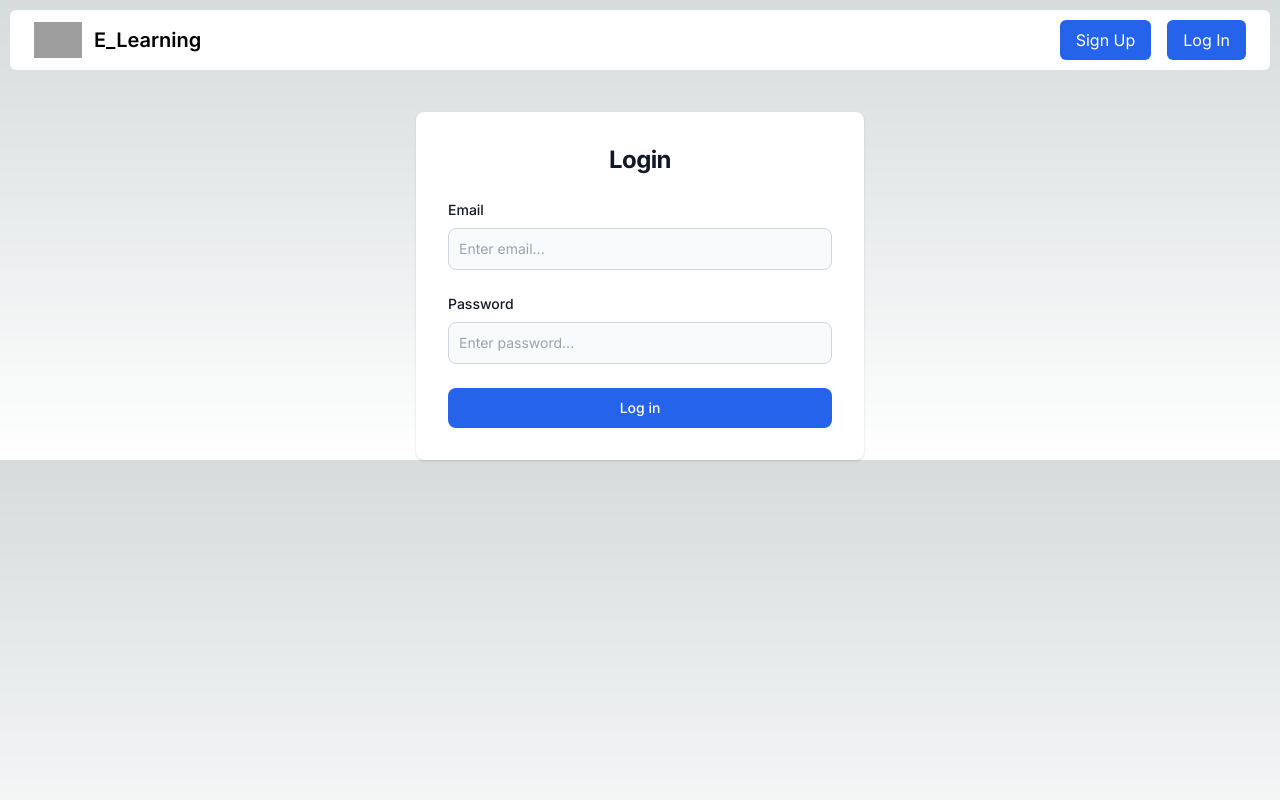
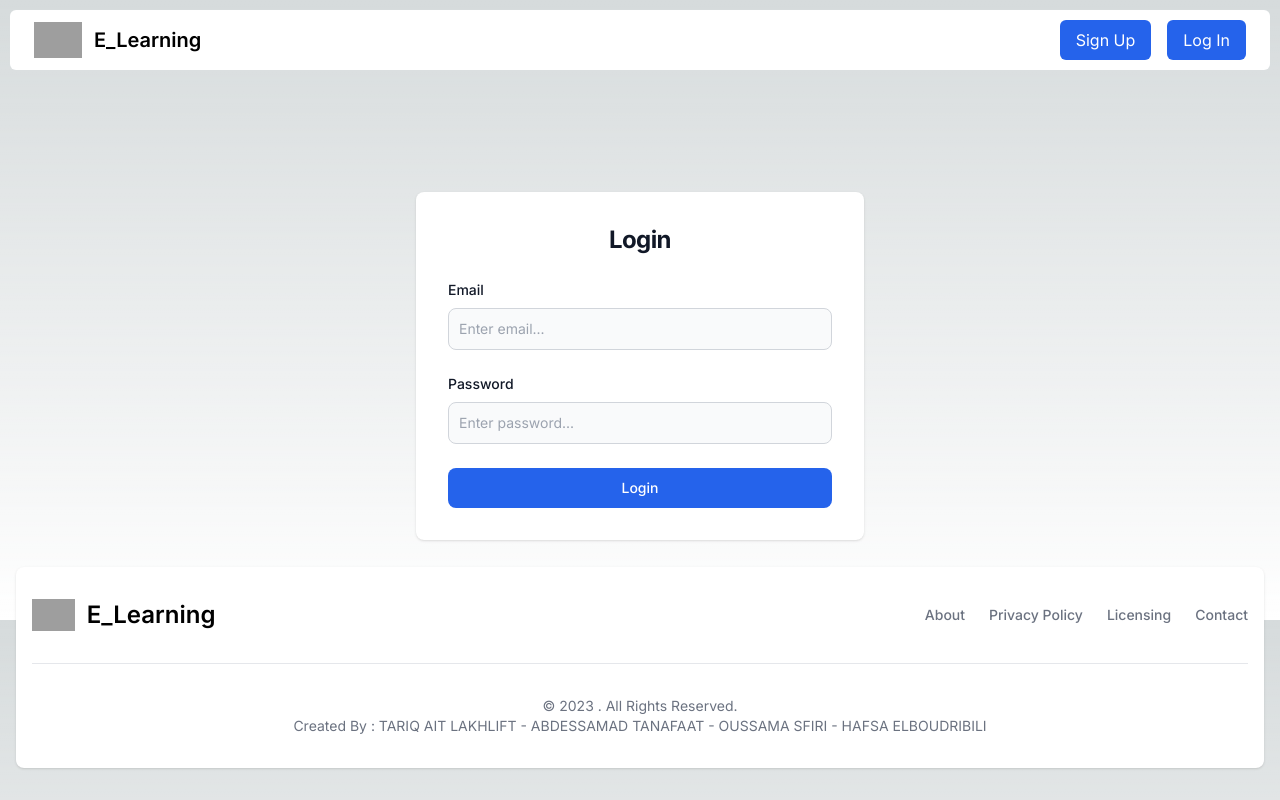
Before and after one commit to Assister2/Next-.NET-E.learning-App, a Next.js app in the folder Client/: page /auth/login in a window 1280 px wide. Built offline with nearby package versions, Linux system fonts and the light colour scheme; grey boxes are pictures that could not be loaded.

Commit message:
linking with api and handling status

```diff
--- a/Client/package.json
+++ b/Client/package.json
@@ -9,6 +9,9 @@
     "lint": "next lint"
   },
   "dependencies": {
+    "@emotion/react": "^11.11.1",
+    "@emotion/styled": "^11.11.0",
+    "@mui/material": "^5.14.20",
     "@reduxjs/toolkit": "^1.9.7",
     "axios": "^1.6.2",
     "cookies-next": "^4.1.0",
--- a/Client/src/api/index.tsx
+++ b/Client/src/api/index.tsx
@@ -2,11 +2,7 @@ import axios from 'axios';
 import { getCookie } from 'cookies-next';
 
 const api = axios.create({
-  baseURL: 'https://localhost:5000',
-  timeout: 5000,
-  headers: {
-    'Content-Type': 'application/json',
-  },
+  baseURL: 'https://localhost:7144/api',
 });
 
 api.interceptors.request.use(
--- a/Client/src/app/auth/login/page.tsx
+++ b/Client/src/app/auth/login/page.tsx
@@ -2,11 +2,12 @@
 
 import React, { useState, ChangeEvent, FormEvent } from 'react';
 import { login } from '@/context/AuthSlice';
-import { useDispatch } from 'react-redux';
+import { useDispatch , useSelector } from 'react-redux';
 import { AppDispatch } from '@/context/store';
 
 const Login: React.FC = () => {
   const dispatch = useDispatch<AppDispatch>();
+  const { status } = useSelector((state:any)=>state.auth)
   const [userData, setUserData] = useState({
     email: '',
     password: '',
@@ -68,7 +69,7 @@ const Login: React.FC = () => {
                 type="submit"
                 className="w-full px-4 py-2.5 text-sm font-medium text-white bg-blue-600 hover:bg-blue-700 focus:ring-4 focus:outline-none focus:ring-blue-300 rounded-lg transition duration-300 ease-in-out dark:bg-blue-600 dark:hover:bg-blue-700 dark:focus:ring-blue-800"
               >
-                Log in
+               {status === "loading" ? "loading" : "Login"}
               </button>
             </form>
           </div>
--- a/Client/src/app/auth/signup/page.tsx
+++ b/Client/src/app/auth/signup/page.tsx
@@ -1,7 +1,7 @@
 "use client"
 
 import React, { useState, ChangeEvent, FormEvent } from 'react';
-import { useDispatch } from 'react-redux';
+import { useDispatch , useSelector} from 'react-redux';
 import { AppDispatch } from '@/context/store';
 import { signup } from '@/context/AuthSlice';
 
@@ -13,6 +13,7 @@ interface UserData {
 
 const Signup: React.FC = () => {
   const dispatch = useDispatch<AppDispatch>();
+  const { status } = useSelector((state:any)=>state.auth)
 
   const [userData, setUserData] = useState<UserData>({
     username: '',
@@ -88,12 +89,12 @@ const Signup: React.FC = () => {
                 type="submit"
                 className="w-full px-4 py-2.5 text-sm font-medium text-white bg-blue-600 hover:bg-blue-700 focus:ring-4 focus:outline-none focus:ring-blue-300 rounded-lg transition duration-300 ease-in-out dark:bg-blue-600 dark:hover:bg-blue-700 dark:focus:ring-blue-800"
               >
-                Sign up
+               {status === "loading" ? "loading" : "Sign up"}
               </button>
               <p className="text-sm font-light text-gray-500 dark:text-gray-400">
                 I have already an account !{' '}
                 <a href="/auth/login" className="text-primary-600 hover:underline dark:text-primary-500">
-                  Log in
+                   Log in
                 </a>
               </p>
             </form>
--- a/Client/src/app/globals.css
+++ b/Client/src/app/globals.css
@@ -38,7 +38,11 @@ body {
   padding: 10px;
 }
 
-
+.Footer {
+  position: absolute;
+  bottom: 1rem;
+  width: 100%;
+}
 
 
 
@@ -72,7 +76,13 @@ input[type="radio"]:checked:after {
   display: flex;
   align-items: center;
   justify-content: center;
+  margin: 5rem 1rem;
 }
+.content .Main {
+  height: 30rem;
+}
+
+
 .content-inside {
   width: 80%;
   height: 150%;
--- a/Client/src/components/Content.tsx
+++ b/Client/src/components/Content.tsx
@@ -1,4 +1,5 @@
 'use client'
+
 
 import React, { useEffect, useState } from 'react';
 import Video from '@/components/Video';
@@ -8,17 +9,15 @@ import Sidebar from '@/components/Sidebar';
 import { useDispatch, useSelector } from 'react-redux';
 import { AppDispatch, RootState } from '@/context/store';
 import { getChapter, answerChapter } from '@/context/ChapterSlice';
-
+import { CircularProgress } from '@mui/material';
 
 export default function Content() {
-
   const dispatch = useDispatch<AppDispatch>();
-    const { chapter, chapterScore } = useSelector((state: RootState) => state.chapter);
+  const { chapter, chapterScore, status } = useSelector((state: RootState) => state.chapter);
   const { user } = useSelector((state: RootState) => state.auth);
 
   const [currentQuestion, setCurrentQuestion] = useState(0);
   const [selectedAnswers, setSelectedAnswers] = useState<{ [key: string]: { questionId: string; answer: string } }>({});
-
   const [score, setScore] = useState<number | null>(null);
   const [showScore, setShowScore] = useState(false);
   const currentQuiz = QuizData[0];
@@ -65,11 +64,16 @@ export default function Content() {
     }
   };
 
+  return (
+    <div className='Main rounded-md flex  justify-around max-w-screen-xl mx-auto p-4 md:py-8 bg-white border-gray-200 px-4 lg:px-6 py-2.5 dark:bg-gray-800 w-full '>
+      <Sidebar />
+      <main className="flex-grow flex justify-center items-center">
+        {status === 'loading' && <div className=''><CircularProgress /></div> }
 
-    return (
-      <div className='rounded-md flex mt-20 justify-around max-w-screen-xl mx-auto p-4 md:py-8 bg-white border-gray-200 px-4 lg:px-6 py-2.5 dark:bg-gray-800 w-full '>
-        <Sidebar />
-        <main className="flex-grow">
+        {status === 'failed' && <p>Error occurred. Please try again.</p>}
+
+        {status === 'succeeded' && (
+          <>
             {currentQuestion === 0 ? (
               <Video url={currentQuiz?.videos && currentQuiz.videos[0]?.url} />
             ) : (
@@ -115,6 +119,8 @@ export default function Content() {
                 <h3>Your Score is: {score}</h3>
               </div>
             )}
+          </>
+        )}
       </main>
     </div>
   );
--- a/Client/src/components/Footer.tsx
+++ b/Client/src/components/Footer.tsx
@@ -4,7 +4,7 @@ import Link from "next/link";
   const Footer = () => {
   return (
     <div>
-    {/* <footer className="bg-white rounded-lg shadow dark:bg-gray-900 m-4">
+    <footer className="bg-white rounded-lg shadow dark:bg-gray-900 m-4 ">
       <div className="w-full max-w-screen-xl mx-auto p-4 md:py-8">
         <div className="sm:flex sm:items-center sm:justify-between">
           <Link href="https://flowbite.com/" className="flex items-center mb-4 sm:mb-0 space-x-3 rtl:space-x-reverse">
@@ -29,7 +29,7 @@ import Link from "next/link";
         <hr className="my-6 border-gray-200 sm:mx-auto dark:border-gray-700 lg:my-8" />
         <span className="block text-sm text-gray-500 sm:text-center dark:text-gray-400">© 2023 <a href="https://flowbite.com/" className="hover:underline"></a>. All Rights Reserved. <br/> Created By : TARIQ AIT LAKHLIFT - ABDESSAMAD TANAFAAT - OUSSAMA SFIRI - HAFSA ELBOUDRIBILI</span>
       </div>
-    </footer> */}
+    </footer>
     </div>
   );
 };
--- a/Client/src/utils/getLocalUser.ts
+++ b/Client/src/utils/getLocalUser.ts
@@ -1,7 +1,12 @@
 const getUserFromLocalStorage = (): any | null => {
-    const userJSON = localStorage.getItem('user');
-    return userJSON ? JSON.parse(userJSON) : null;
-  };
+  const userJSON = localStorage.getItem('user');
+
+  if (userJSON === null) {
+    return null;
+  }
+
+  return JSON.parse(userJSON);
+};
 
 
 export default getUserFromLocalStorage ;
```
Also changed, not shown: 12 other files (tests, documents, lock files or other folders). Lines whose indentation alone changed are shown as unchanged.
